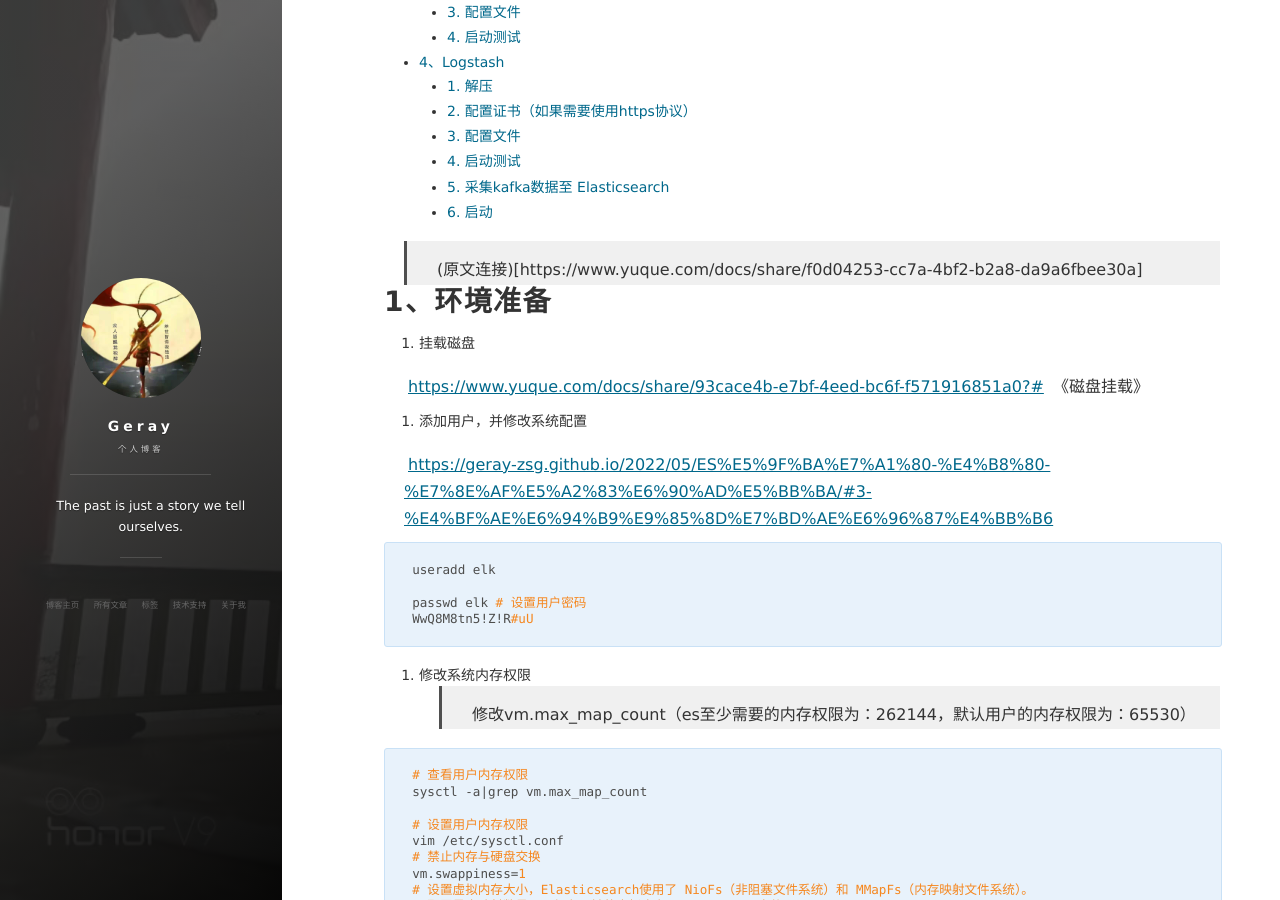
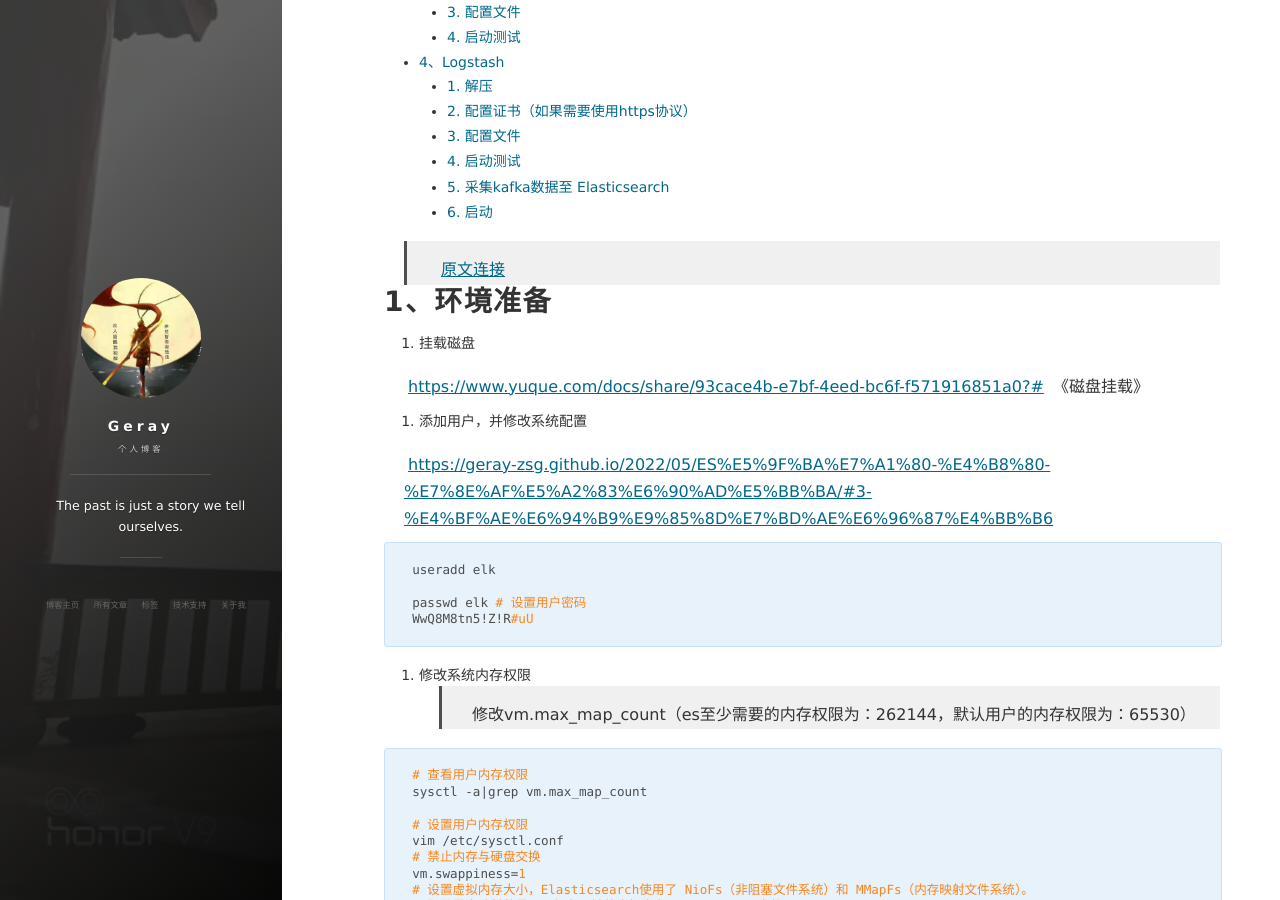
Before and after one commit to geray-zsg/geray-zsg.github.io, a Jekyll site: the page built from _posts/2022-9-7-ELK单节点搭建.md, in a window 1280 px wide and 900 px high, scrolled down 446 px. Built offline with Jekyll 4.4.1, drawn with Linux system fonts in a browser that asks for light colours; nearby versions of some CDN libraries; comment, search, counter and statistics services are not loaded; part of the change alters nothing that is shown.

Commit message:
Update 2022-9-7-ELK单节点搭建.md

```diff
--- a/_posts/2022-9-7-ELK单节点搭建.md
+++ b/_posts/2022-9-7-ELK单节点搭建.md
@@ -5,7 +5,7 @@ description: "分享"
 tag: ELK
 ---
 
-> (原文连接)[https://www.yuque.com/docs/share/f0d04253-cc7a-4bf2-b2a8-da9a6fbee30a]
+> [原文连接](https://www.yuque.com/docs/share/f0d04253-cc7a-4bf2-b2a8-da9a6fbee30a?# 《ELK单节点搭建》)
 
 # 1、环境准备
 1. 挂载磁盘
```
